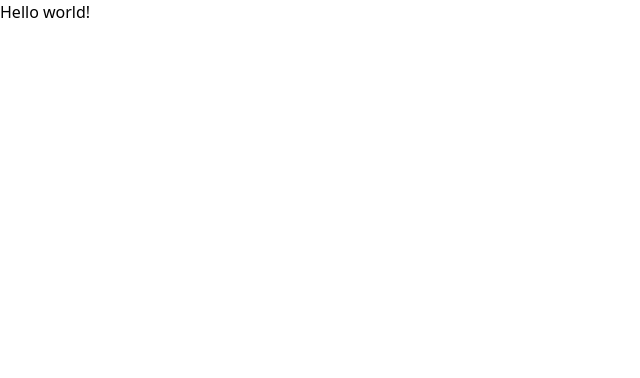
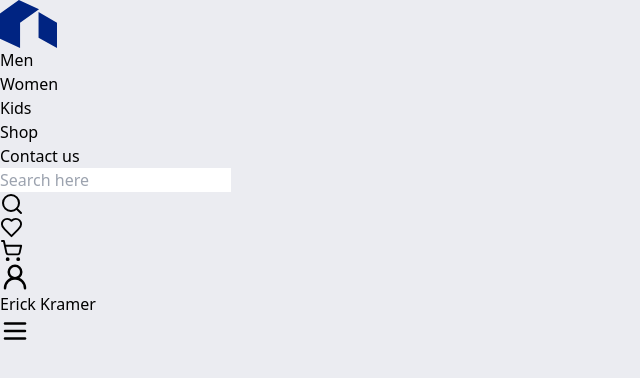
Before and after one commit to ERICK-KRAMER/E-Commerce, a React (Vite) app: page / in a window 1280 px wide. Shown: the top 378 px of the page, without its empty margins (0-640 px from the left). Built offline with nearby package versions, Linux system fonts and the light colour scheme.

Commit message:
add: component header

```diff
--- a/package.json
+++ b/package.json
@@ -10,6 +10,7 @@
     "preview": "vite preview"
   },
   "dependencies": {
+    "lucide-react": "^0.344.0",
     "react": "^18.2.0",
     "react-dom": "^18.2.0"
   },
--- a/src/App.tsx
+++ b/src/App.tsx
@@ -1,9 +1,9 @@
+import HomePage from "./page/homepage";
+
 export default function App(){
   return(
-    <div>
-      <h1 className="text-3xl font-bold underline">
-        Hello world!
-      </h1>
-    </div>
+    <>
+      <HomePage/>
+    </>
   )
 }
--- /dev/null
+++ b/src/page/homepage.tsx
@@ -0,0 +1,9 @@
+import Header from "../components/header";
+
+export default function HomePage(){
+  return (
+    <>
+      <Header/>
+    </>
+  )
+}
--- a/src/style/input.css
+++ b/src/style/input.css
@@ -1,3 +1,7 @@
 @tailwind base;
 @tailwind components;
 @tailwind utilities;
+
+body{
+  background-color: #ebecf1;
+}
```
Also changed, not shown: 1 other file (tests, documents, lock files or other folders).
